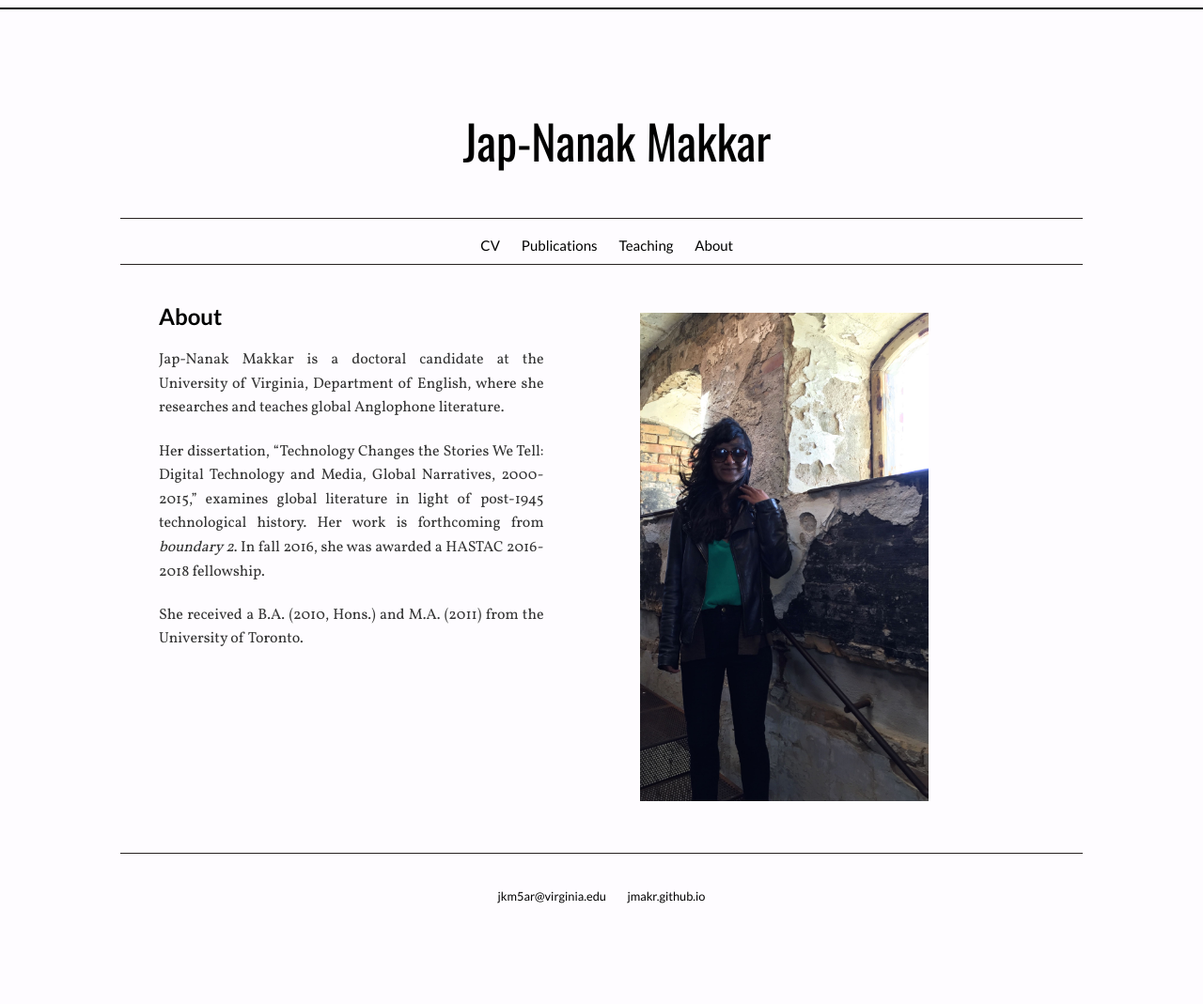
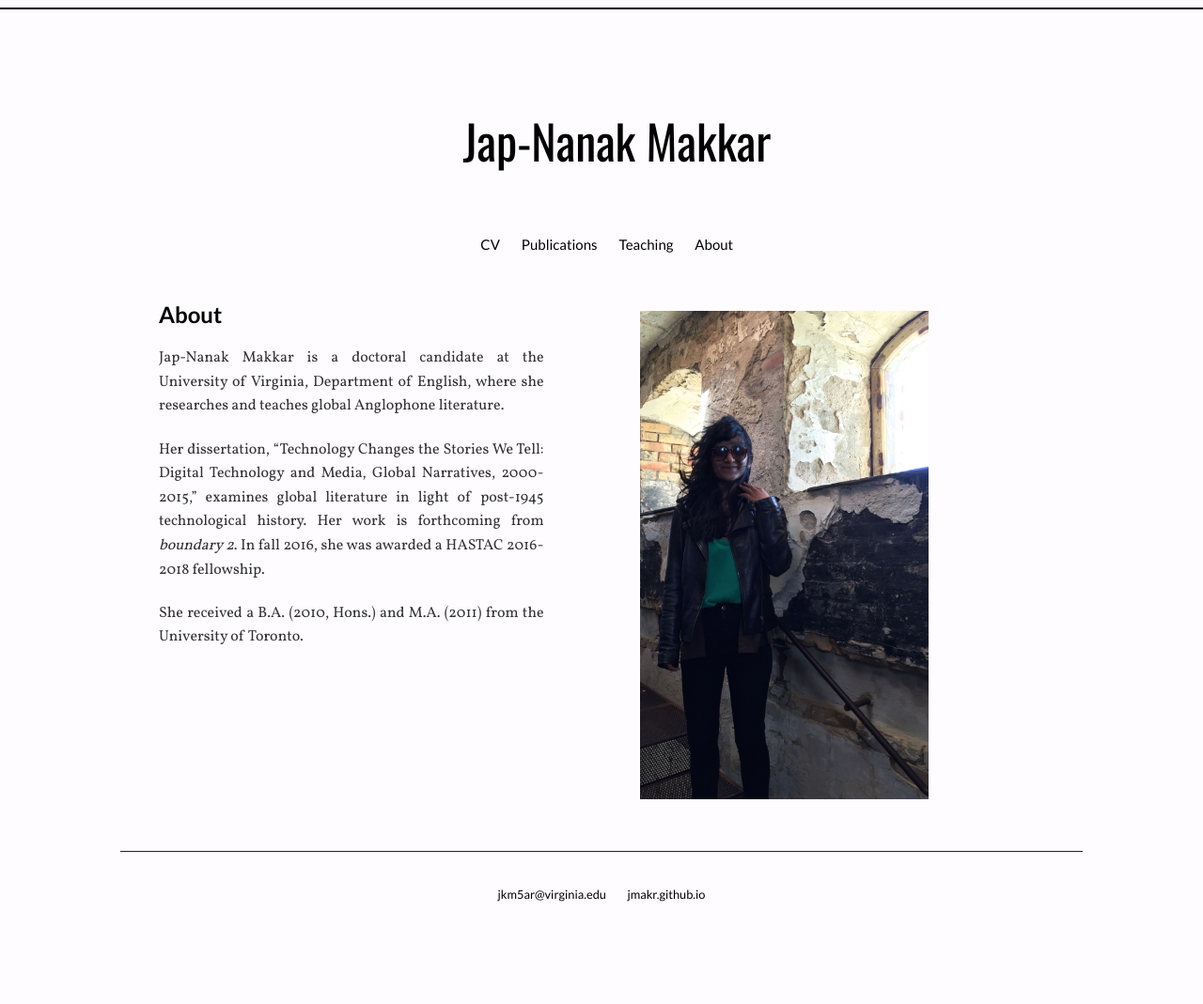
Before and after one commit to jmakr/jmakr.github.io, a Jekyll site: the page built from index.html, in a window 1280 px wide. Shown: the whole page at 94% size. Built offline with Jekyll 4.4.1, drawn with Linux system fonts in a browser that asks for light colours.

Commit message:
Update main.css

```diff
--- a/css/main.css
+++ b/css/main.css
@@ -4,7 +4,6 @@
   width:100%;
   height: 7em;
   text-align: center;
-  border-bottom: thin solid #272221;
   font-size: 2em;
   margin-bottom: 0;
   margin-top: 0;
@@ -61,7 +60,7 @@
     margin-left: auto;
     margin-bottom: auto;
     margin-top: auto;
-  border-bottom: thin solid #272221;
+
 
 
 }
```
